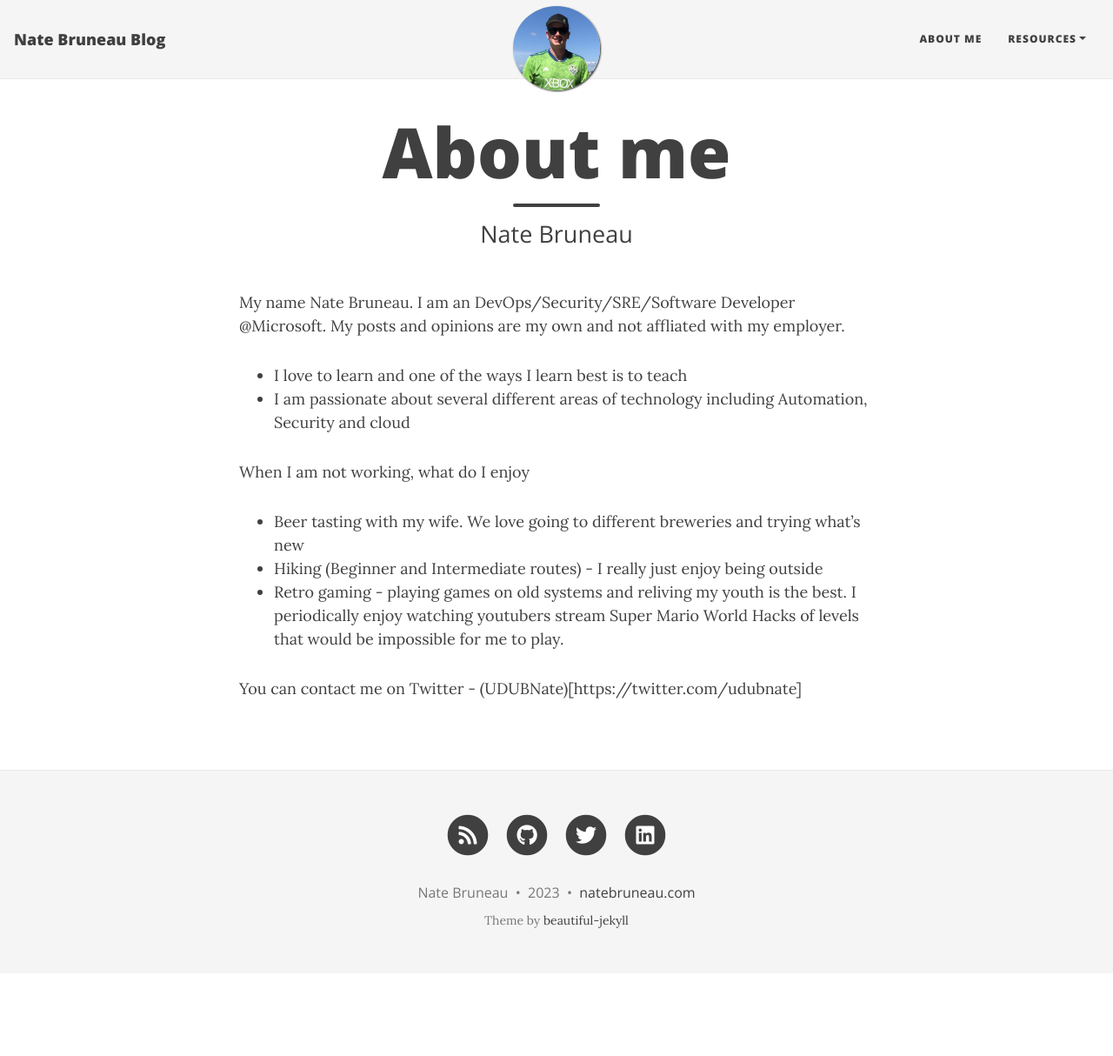
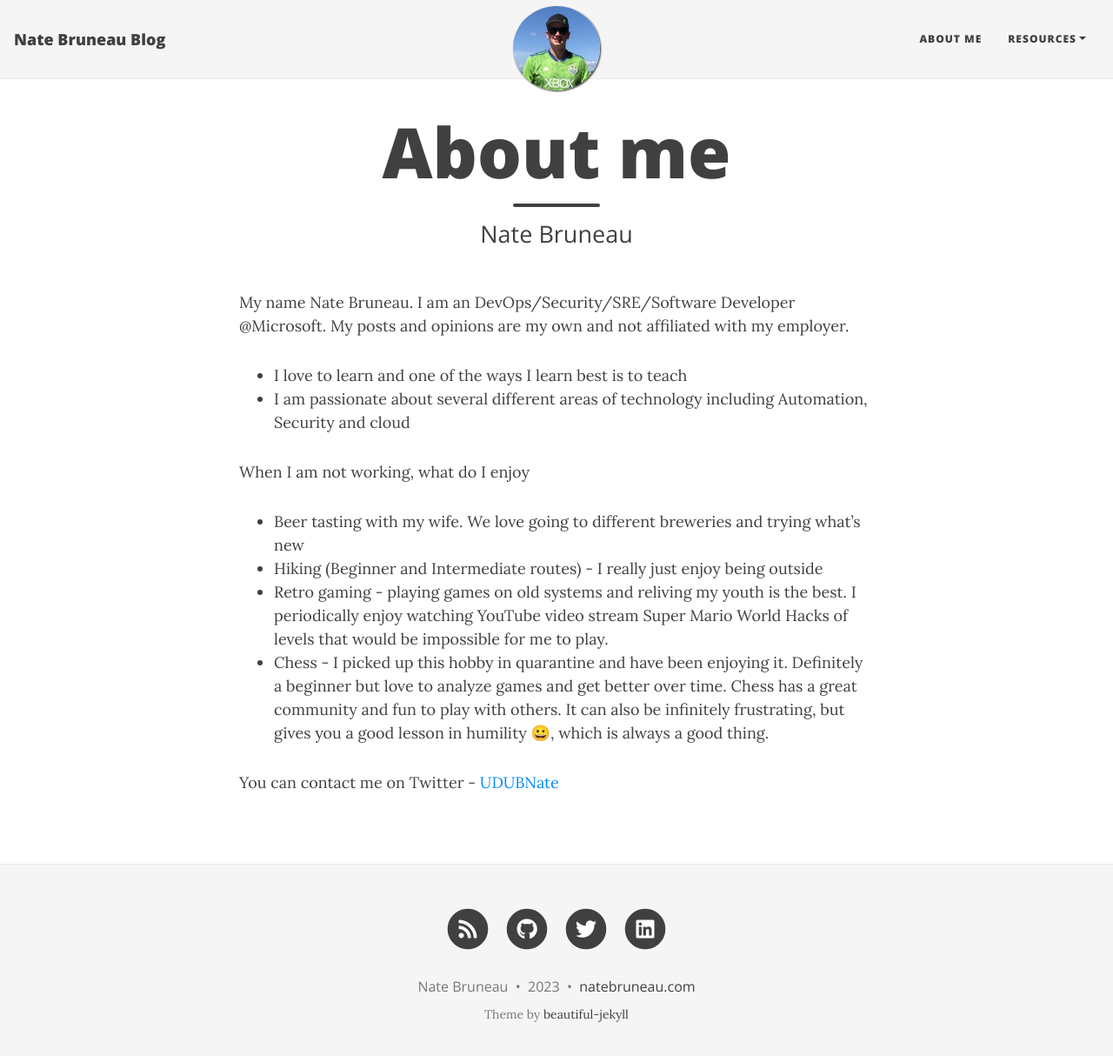
Before and after one commit to udubnate/udubnate.github.io, a Jekyll site: the page built from aboutme.md, in a window 1280 px wide and 1227 px high. Shown: the top 1214 px of the window at 87% size. Built offline with Jekyll 4.4.1, drawn with Linux system fonts in a browser that asks for light colours; nearby versions of some CDN libraries.

Commit message:
added chess to about me

```diff
--- a/aboutme.md
+++ b/aboutme.md
@@ -4,7 +4,7 @@
 subtitle: Nate Bruneau
 ---
 
-My name Nate Bruneau. I am an DevOps/Security/SRE/Software Developer @Microsoft. My posts and opinions are my own and not affliated with my employer.
+My name Nate Bruneau. I am an DevOps/Security/SRE/Software Developer @Microsoft. My posts and opinions are my own and not affiliated with my employer.
 
 - I love to learn and one of the ways I learn best is to teach
 - I am passionate about several different areas of technology including Automation, Security and cloud
@@ -13,6 +13,7 @@
 
  - Beer tasting with my wife. We love going to different breweries and trying what's new
  - Hiking (Beginner and Intermediate routes) - I really just enjoy being outside
- - Retro gaming - playing games on old systems and reliving my youth is the best. I periodically enjoy watching youtubers stream Super Mario World Hacks of levels that would be impossible for me to play.
+ - Retro gaming - playing games on old systems and reliving my youth is the best. I periodically enjoy watching YouTube video stream Super Mario World Hacks of levels that would be impossible for me to play.
+ - Chess - I picked up this hobby in quarantine and have been enjoying it. Definitely a beginner but love to analyze games and get better over time. Chess has a great community and fun to play with others. It can also be infinitely frustrating, but gives you a good lesson in humility 😀, which is always a good thing.
 
- You can contact me on Twitter - (UDUBNate)[https://twitter.com/udubnate]
+ You can contact me on Twitter - [UDUBNate](https://twitter.com/udubnate)
```
